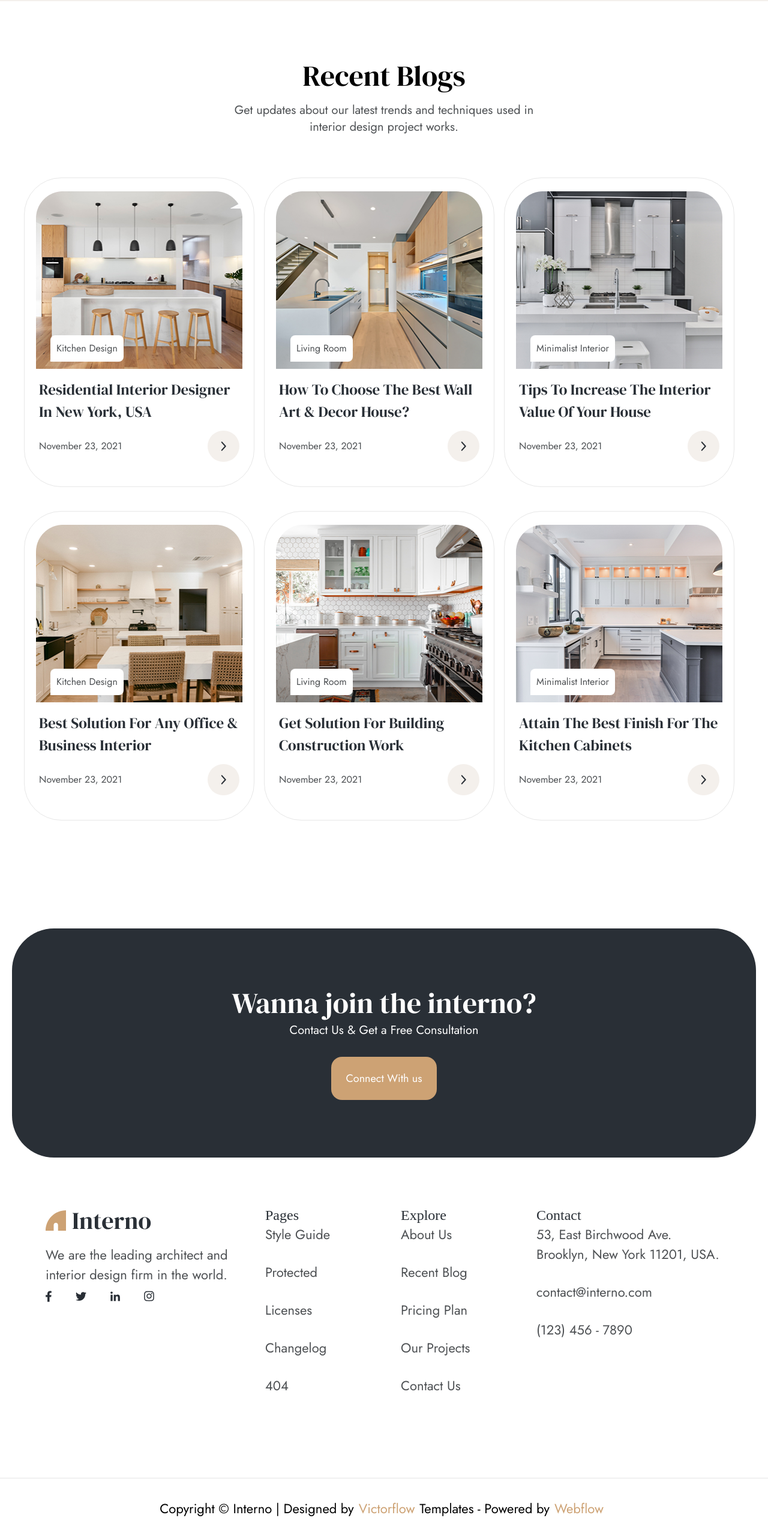
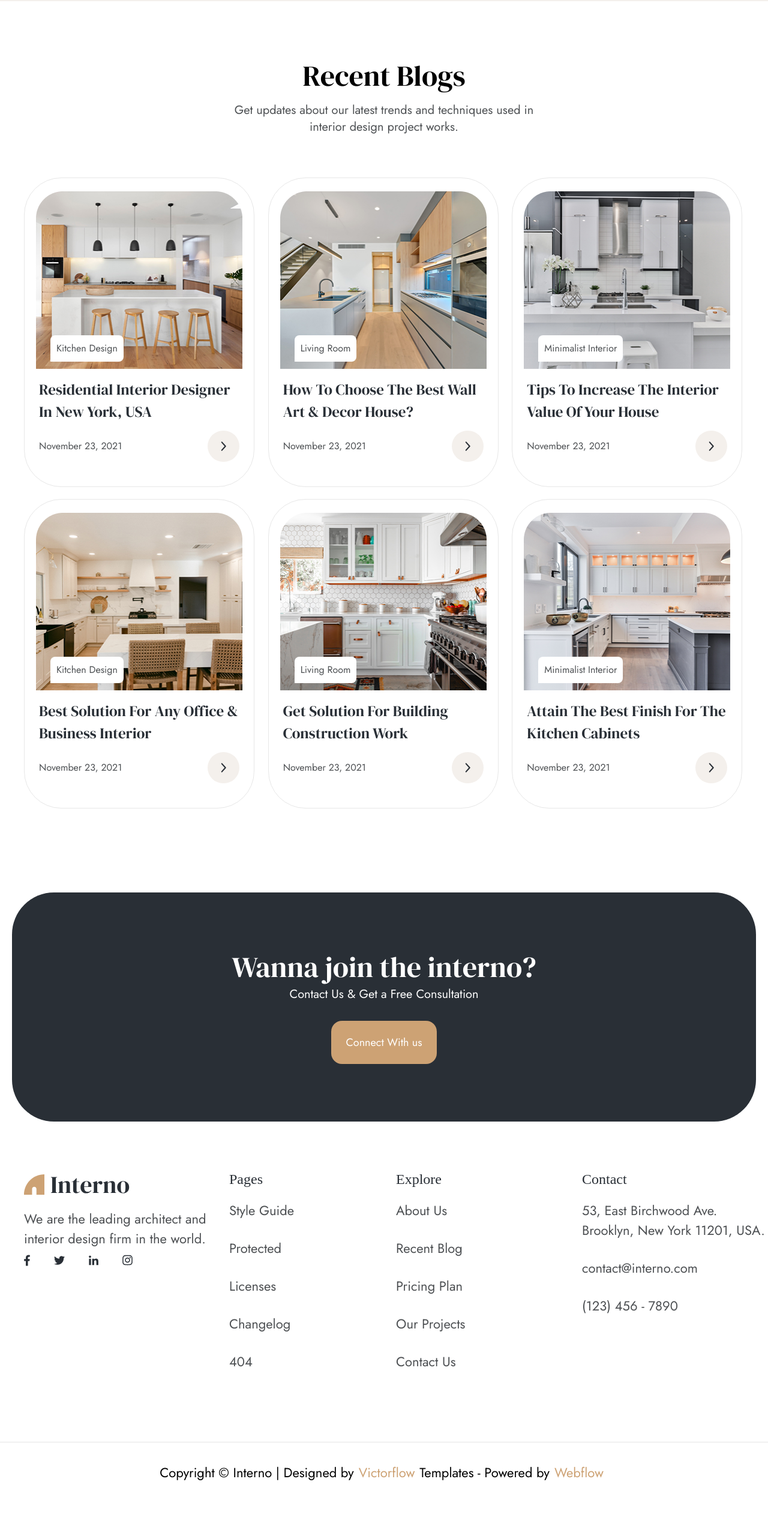
Before and after one commit to shohjahon-asqarov/interno, a React (Vite) app: page / in a window 1280 px wide. Shown: the part 5285-7851 px from the top of the page at 60% size. After the commit the page ends 7791 px from the top, so only its background shows below. Built offline with nearby package versions, Linux system fonts and the light colour scheme.

Commit message:
add responsive Footer RecentBlogs and Consulation

```diff
--- a/src/components/Consultation.jsx
+++ b/src/components/Consultation.jsx
@@ -3,7 +3,7 @@ import React from 'react'
 const Consultation = () => {
     return (
         <section className='mb-20 mt-35'>
-            <div className="container bg-dark flex flex-col items-center rounded-[70px]">
+            <div className="container bg-dark flex flex-col items-center text-center rounded-[70px]">
                 <h1 className='mt-25 mb-2 font-normal text-5xl text-white'>Wanna join the interno?</h1>
                 <p className='mb-7.5 text-xl text-white fontJost'>Contact Us & Get a Free Consultation</p>
                 <button className='bg-btn2 py-5.5 px-6 rounded-[18px] text-white text-lg fontJost mb-24'>
--- a/src/components/Footer.jsx
+++ b/src/components/Footer.jsx
@@ -6,7 +6,7 @@ import instagram from '../assets/icons/instagram.svg'
 const Footer = () => {
     return (
         <footer>
-            <div className="container flex space-x-4 items-center justify-center">
+            <div className="container grid grid-cols-1 sm:grid-cols-2 md:grid-cols-3 lg:grid-cols-4 gap-10">
                 <div className='w-[350px] h-[374px]'>
                     <img src={logo} alt="" />
                     <p className='fontJost text-[22px] text-date-col mt-4 mb-2.5'>We are the leading architect and interior design firm in the world.</p>
@@ -17,8 +17,8 @@ const Footer = () => {
                         <img src={instagram} alt="" />
                     </div>
                 </div>
-                <div className="w-[210px] h-[374px]">
-                    <p className='font-normal text-2xl text-dark'>Pages</p>
+                <div className="w-[210px] h-[374px] ml-8">
+                    <p className='font-normal text-2xl text-dark mb-5'>Pages</p>
                     <div className="space-y-7.5">
                         <p className='fontJost text-[22px] text-date-col'>Style Guide </p>
                         <p className='fontJost text-[22px] text-date-col'>Protected</p>
@@ -28,7 +28,7 @@ const Footer = () => {
                     </div>
                 </div>
                 <div className="w-[210px] h-[374px]">
-                    <p className='font-normal text-2xl text-dark'>Explore</p>
+                    <p className='font-normal text-2xl text-dark mb-5'>Explore</p>
                     <div className="space-y-7.5">
                         <p className='fontJost text-[22px] text-date-col'>About Us</p>
                         <p className='fontJost text-[22px] text-date-col'>Recent Blog</p>
@@ -38,7 +38,7 @@ const Footer = () => {
                     </div>
                 </div>
                 <div className="w-[310px] h-[374px]">
-                    <p className='font-normal text-2xl text-dark'>Contact</p>
+                    <p className='font-normal text-2xl text-dark mb-5'>Contact</p>
                     <div className="space-y-7.5">
                         <p className='fontJost text-[22px] text-date-col'>53, East Birchwood Ave. Brooklyn, New York 11201, USA.</p>
                         <p className='fontJost text-[22px] text-date-col'>contact@interno.com</p>
--- a/src/components/RecentBlogs.jsx
+++ b/src/components/RecentBlogs.jsx
@@ -59,7 +59,7 @@ const RecentBlogs = () => {
                 <p className='fontJost text-xl text-gray text-center mb-17.5'>Get updates about our latest trends and techniques used in <br />
                     interior design project works.</p>
             </div>
-            <div className='container grid grid-cols-3 space-x-5 space-y-10'>
+            <div className='container grid grid-cols-1 sm:grid-cols-1 md:grid-cols-2 lg:grid-cols-3 gap-5'>
                 {blogs.map((card) => (
                     <div key={card.id} className='border-1 border-b-col rounded-[62px] flex flex-col items-center w-96 h-129'>
                         <div className='relative text-center'>
```
